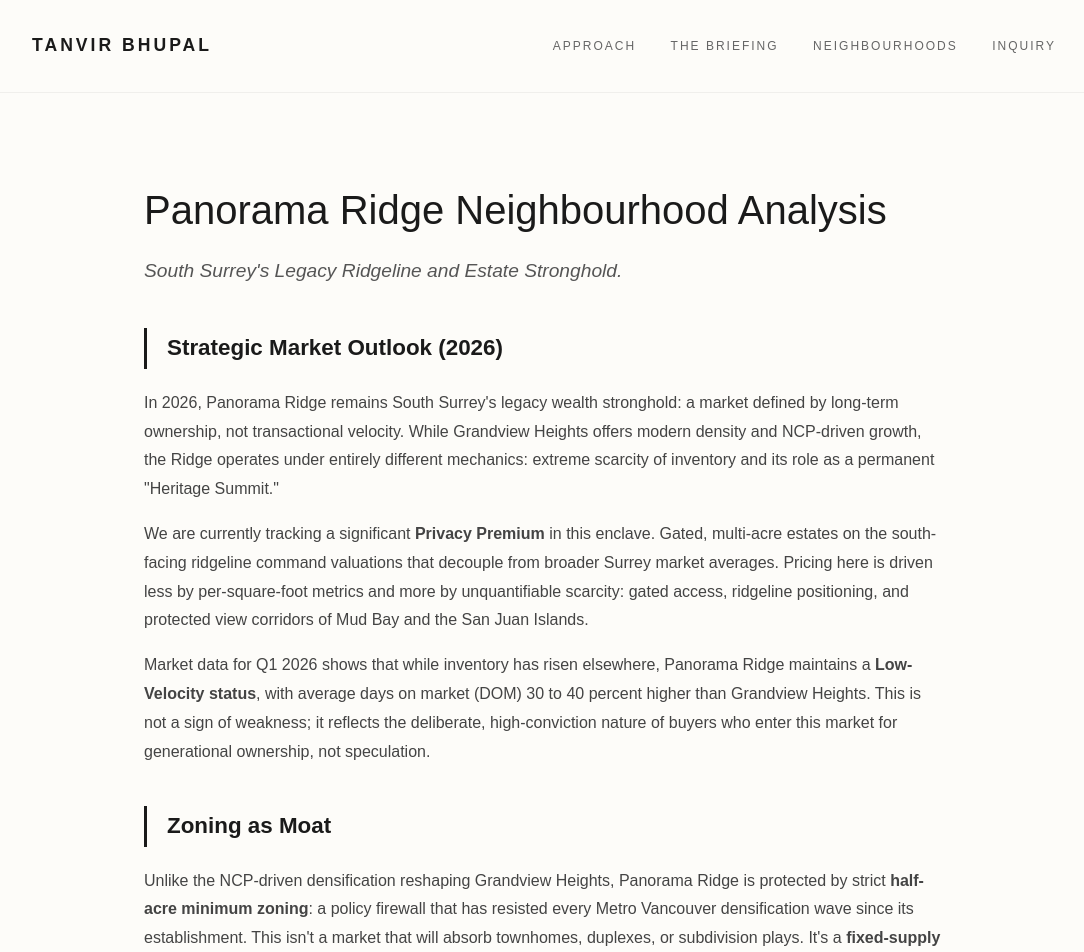
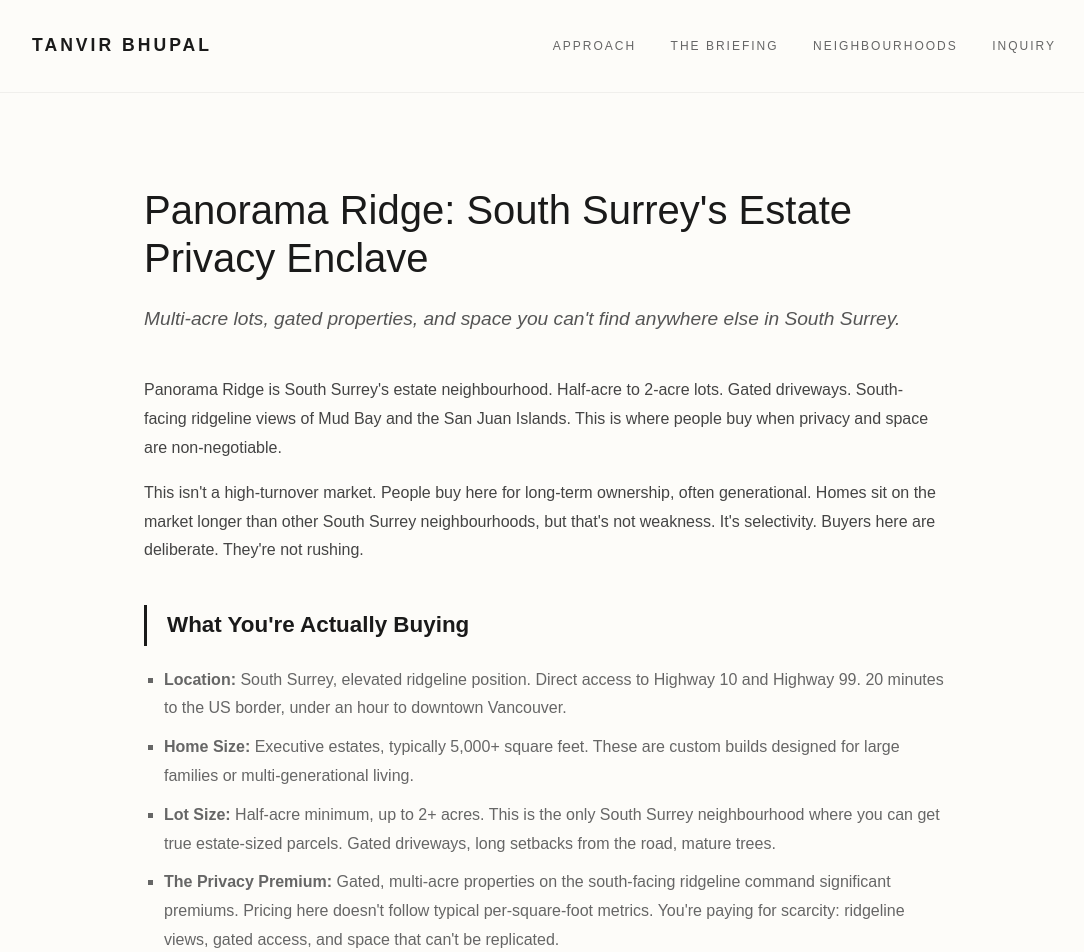
Before and after one commit to gvancouverhomes/tanvirbhupal-site, a Jekyll site: the page built from neighbourhoods/panorama-ridge.md, in a window 1280 px wide. Shown: the top 952 px of the page, without its empty margins (96-1180 px from the left). Built offline with Jekyll 4.4.1, drawn with Linux system fonts in a browser that asks for light colours; some of the changed text lies outside the part shown.

Commit message:
feat: implement evergreen panorama ridge intelligence briefing with legacy estate focus

```diff
--- a/neighbourhoods/panorama-ridge.md
+++ b/neighbourhoods/panorama-ridge.md
@@ -1,33 +1,20 @@
 ---
 layout: default
-title: Panorama Ridge Real Estate Strategy | South Surrey Legacy Estates
-description: Strategic analysis of Panorama Ridge’s fixed-supply market, ridgeline scarcity, and the 2026 Privacy Premium.
+title: Panorama Ridge Real Estate Strategy | South Surrey's Estate Privacy Enclave
+description: Strategic analysis of Panorama Ridge’s multi-acre lots, gated properties, and its role as a legacy estate privacy stronghold in South Surrey.
 permalink: /neighbourhoods/panorama-ridge/
 ---
 
 <style>
-  /* Variables & Root */
   :root { --dark: #1a1a1a; --mid: #555; --light: #666; --border: #eee; --bg-alt: #fafafa; --meta: #999; }
-
-  /* Base Layout */
   .intel-container { max-width: 800px; margin: 0 auto; padding: 60px 20px; color: #444; line-height: 1.8; }
-
-  /* Typography */
   .intel-header { font-size: 2.5rem; font-weight: normal; color: var(--dark); margin-bottom: 20px; line-height: 1.2; }
   .intel-sub { font-size: 1.2rem; color: var(--mid); margin-bottom: 40px; font-style: italic; }
   .section-title { font-size: 1.4rem; color: var(--dark); margin-top: 40px; border-left: 3px solid var(--dark); padding-left: 20px; margin-bottom: 20px; }
   .metric-label { text-transform: uppercase; font-size: 0.85rem; letter-spacing: 2px; color: var(--dark); margin-top: 40px; margin-bottom: 15px; font-weight: bold; }
-
-  /* Lists */
   .metric-list { padding-left: 20px; list-style-type: square; color: var(--light); margin-bottom: 30px; }
   .metric-list li { margin-bottom: 10px; }
 
-  /* Data Exhibit */
-  .data-exhibit { margin: 50px 0; text-align: center; background: #fff; padding: 30px; border: 1px solid var(--border); }
-  .data-exhibit img { max-width: 100%; height: auto; display: block; margin: 0 auto; }
-  .caption { font-size: 0.75rem; color: var(--meta); margin-top: 20px; text-transform: uppercase; letter-spacing: 2px; }
-
-  /* 10/10 Bulletproof Grid Audit Card */
   .audit-card {
     margin-top: 60px;
     padding: 40px;
@@ -41,12 +28,10 @@ permalink: /neighbourhoods/panorama-ridge/
     gap: 20px 40px;
     align-items: center;
   }
-
   .audit-title { grid-area: header; margin: 0; font-weight: bold; color: var(--dark); font-size: 1.1rem; }
   .audit-action { grid-area: action; }
   .audit-body { grid-area: body; }
   .audit-text { font-size: 0.95rem; color: #444; margin-bottom: 1.5rem; max-width: 650px; line-height: 1.6; }
-
   .audit-btn {
     display: inline-block;
     padding: 14px 28px;
@@ -60,18 +45,15 @@ permalink: /neighbourhoods/panorama-ridge/
     border: 1px solid var(--dark);
     white-space: nowrap;
   }
-  .audit-btn:hover { background: var(--mid); border-color: var(--mid); }
 
-  /* Navigation Grid */
-  .nav-section { padding: 80px 20px; border-top: 1px solid var(--border); background: var(--bg-alt); }
+  .nav-section { padding: 80px 20px; border-top: 1px solid var(--border); background: var(--bg-alt); margin-top: 80px; }
   .nav-section-title { font-size: 0.75rem; text-transform: uppercase; letter-spacing: 3px; color: var(--meta); margin-bottom: 40px; text-align: center; }
   .nav-grid { display: grid; grid-template-columns: repeat(auto-fit, minmax(200px, 1fr)); gap: 20px; max-width: 1100px; margin: 0 auto; }
-  .nav-card { display: block; padding: 30px 15px; background: #fff; border: 1px solid var(--border); text-decoration: none; transition: border-color 0.2s ease; text-align: center; }
+  .nav-card { display: block; padding: 30px 15px; background: #fff; border: 1px solid var(--border); text-decoration: none !important; transition: border-color 0.2s ease; text-align: center; }
   .nav-card:hover { border-color: var(--dark); }
   .nav-tag { display: block; font-size: 0.6rem; color: var(--meta); text-transform: uppercase; letter-spacing: 1px; margin-bottom: 8px; }
   .nav-name { display: block; font-size: 1rem; color: var(--dark); font-weight: bold; }
 
-  /* Responsive Hardening */
   @media (max-width: 768px) {
     .intel-container { padding: 40px 15px; }
     .intel-header { font-size: 1.85rem; }
@@ -79,63 +61,77 @@ permalink: /neighbourhoods/panorama-ridge/
       grid-template-columns: 1fr;
       grid-template-areas: "header" "body" "action";
       padding: 30px 20px;
-      gap: 20px;
     }
     .audit-btn { width: 100%; text-align: center; }
-    .nav-section { padding: 50px 15px; }
+    .nav-grid { grid-template-columns: 1fr; }
   }
 </style>
 
 <article class="intel-container">
   <header>
-    <h1 class="intel-header">Panorama Ridge Neighbourhood Analysis</h1>
-    <p class="intel-sub">South Surrey's Legacy Ridgeline and Estate Stronghold.</p>
+    <h1 class="intel-header">Panorama Ridge: South Surrey's Estate Privacy Enclave</h1>
+    <p class="intel-sub">Multi-acre lots, gated properties, and space you can't find anywhere else in South Surrey.</p>
   </header>
 
   <section>
-    <h2 class="section-title">Strategic Market Outlook (2026)</h2>
-    <p>In 2026, Panorama Ridge remains South Surrey's legacy wealth stronghold: a market defined by long-term ownership, not transactional velocity. While Grandview Heights offers modern density and NCP-driven growth, the Ridge operates under entirely different mechanics: extreme scarcity of inventory and its role as a permanent "Heritage Summit."</p>
+    <p>Panorama Ridge is South Surrey's estate neighbourhood. Half-acre to 2-acre lots. Gated driveways. South-facing ridgeline views of Mud Bay and the San Juan Islands. This is where people buy when privacy and space are non-negotiable.</p>
+    <p>This isn't a high-turnover market. People buy here for long-term ownership, often generational. Homes sit on the market longer than other South Surrey neighbourhoods, but that's not weakness. It's selectivity. Buyers here are deliberate. They're not rushing.</p>
 
-    <p>We are currently tracking a significant <strong>Privacy Premium</strong> in this enclave. Gated, multi-acre estates on the south-facing ridgeline command valuations that decouple from broader Surrey market averages. Pricing here is driven less by per-square-foot metrics and more by unquantifiable scarcity: gated access, ridgeline positioning, and protected view corridors of Mud Bay and the San Juan Islands.</p>
-
-    <p>Market data for Q1 2026 shows that while inventory has risen elsewhere, Panorama Ridge maintains a <strong>Low-Velocity status</strong>, with average days on market (DOM) 30 to 40 percent higher than Grandview Heights. This is not a sign of weakness; it reflects the deliberate, high-conviction nature of buyers who enter this market for generational ownership, not speculation.</p>
-
-    <h2 class="section-title">Zoning as Moat</h2>
-    <p>Unlike the NCP-driven densification reshaping Grandview Heights, Panorama Ridge is protected by strict <strong>half-acre minimum zoning</strong>: a policy firewall that has resisted every Metro Vancouver densification wave since its establishment. This isn't a market that will absorb townhomes, duplexes, or subdivision plays. It's a <strong>fixed-supply enclave</strong> in a densifying region.</p>
-
-    <figure class="data-exhibit">
-      <img src="/assets/images/panorama-ridge-velocity-2026.png"
-           alt="Q1 2026 scatter plot comparing Grandview Heights velocity (185% cluster) versus Panorama Ridge scarcity (sub-90% dispersion) with Privacy Premium overlay.">
-      <figcaption class="caption">Strategic Analysis: Panorama Ridge Scarcity & Value Decoupling</figcaption>
-    </figure>
-
-    <h3 class="metric-label">Core Intelligence Metrics</h3>
+    <h2 class="section-title">What You're Actually Buying</h2>
     <ul class="metric-list">
-        <li><strong>Education Authority:</strong> Colebrook Elementary, North Ridge Elementary, and Panorama Ridge Secondary.</li>
-        <li><strong>Asset Class:</strong> Gated executive estates (5,000+ sq. ft.), original ridgeline custom builds, and 1/2-acre to 2-acre parcels.</li>
-        <li><strong>Infrastructure Entity:</strong> Direct access to Highway 10 and Highway 99 corridors, and proximity to the Boundary Bay regional trail system.</li>
-        <li><strong>Zoning Context:</strong> Protected by half-acre minimum lot size policies: untouched by the density reforms applied to NCP zones elsewhere in South Surrey.</li>
+        <li><strong>Location:</strong> South Surrey, elevated ridgeline position. Direct access to Highway 10 and Highway 99. 20 minutes to the US border, under an hour to downtown Vancouver.</li>
+        <li><strong>Home Size:</strong> Executive estates, typically 5,000+ square feet. These are custom builds designed for large families or multi-generational living.</li>
+        <li><strong>Lot Size:</strong> Half-acre minimum, up to 2+ acres. This is the only South Surrey neighbourhood where you can get true estate-sized parcels. Gated driveways, long setbacks from the road, mature trees.</li>
+        <li><strong>The Privacy Premium:</strong> Gated, multi-acre properties on the south-facing ridgeline command significant premiums. Pricing here doesn't follow typical per-square-foot metrics. You're paying for scarcity: ridgeline views, gated access, and space that can't be replicated.</li>
     </ul>
 
-    <h2 class="section-title">What Panorama Ridge Is Not</h2>
+    <h2 class="section-title">Why Panorama Ridge Holds Value</h2>
     <ul class="metric-list">
-        <li><strong>Not a redevelopment opportunity market:</strong> Zoning protections prevent subdivision or density plays.</li>
-        <li><strong>Not a first-time buyer entry point:</strong> Pricing floors reflect legacy land value, not starter-home economics.</li>
-        <li><strong>Not experiencing NCP-driven transformation:</strong> This is a preservation enclave, not a growth corridor.</li>
+        <li><strong>Zoning Protection:</strong> Half-acre minimum lot size is locked in. While other South Surrey neighbourhoods are seeing townhome developments and lot splits, Panorama Ridge can't be subdivided. No duplexes. No townhomes. The character is preserved by zoning.</li>
+        <li><strong>Fixed Supply:</strong> There's no more land to develop. The neighbourhood is built out. The only way to buy here is when an existing owner sells, and that doesn't happen often.</li>
+        <li><strong>Generational Ownership:</strong> People buy here and stay. This isn't a stepping-stone neighbourhood. It's a destination. That low turnover creates scarcity, and scarcity protects value.</li>
     </ul>
 
-    <p><strong>Strategic Positioning:</strong> Panorama Ridge is not a velocity play: it's a scarcity hold in a region that will never replicate it. Values in 2026 are anchored by <strong>Land-Value Strongholds</strong>, where preservation of space and privacy drives long-term appreciation, independent of transactional market noise.</p>
+    <h2 class="section-title">Who Panorama Ridge Is For</h2>
+    <p><strong>This area fits you if:</strong></p>
+    <ul class="metric-list">
+        <li>You want multi-acre privacy and don't want to see your neighbours</li>
+        <li>You need 5,000+ square feet for a large or multi-generational family</li>
+        <li>You value gated access and ridgeline views</li>
+        <li>You're planning to stay long-term (10+ years)</li>
+        <li>You're established professionally and this is your legacy property</li>
+    </ul>
+
+    <p><strong>This area does NOT fit if:</strong></p>
+    <ul class="metric-list">
+        <li>You want walkable village living (see Ocean Park)</li>
+        <li>You're downsizing and don't want to maintain a large estate</li>
+        <li>You need fast resale velocity (homes here take longer to sell)</li>
+        <li>You want lock-and-go, low-maintenance living (see Morgan Creek)</li>
+        <li>You're a first-time luxury buyer testing the market (entry pricing reflects legacy land value)</li>
+    </ul>
+
+    <h2 class="section-title">Panorama Ridge vs The Competition</h2>
+    <ul class="metric-list">
+        <li><strong>vs Elgin Chantrell:</strong> Elgin Chantrell gives you 12,000 sq ft to 1-acre lots with school catchment priority. Panorama Ridge gives you half-acre to 2+ acre estates with ridgeline privacy. Elgin Chantrell is for executive families with kids. Panorama Ridge is for legacy estate holders.</li>
+        <li><strong>vs Morgan Creek:</strong> Morgan Creek gives you golf course views and strata-managed maintenance. Panorama Ridge gives you gated privacy and multi-acre space. Morgan Creek is for downsizers who want convenience. Panorama Ridge is for buyers who want total seclusion.</li>
+        <li><strong>vs Ocean Park:</strong> Ocean Park gives you walkable village living and ocean proximity. Panorama Ridge gives you ridgeline elevation and acreage privacy. Ocean Park is for lifestyle buyers who want community. Panorama Ridge is for buyers who want separation.</li>
+    </ul>
+
+    <h2 class="section-title">The Resale Reality</h2>
+    <p>Panorama Ridge doesn't operate on the same timeline as other South Surrey neighbourhoods. Homes here take longer to sell because the buyer pool is smaller and more selective.</p>
+    <p>But that doesn't mean values are weak. The half-acre zoning protection ensures supply stays fixed while the rest of South Surrey densifies. As Metro Vancouver continues to absorb density, neighbourhoods that preserve space become rarer and more valuable.</p>
+    <p>Value here is driven by land scarcity, not per-square-foot comps. You're buying ridgeline positioning, gated access, and multi-acre privacy that can't be replicated in any other South Surrey neighbourhood.</p>
+    <p>If you're buying here, you're buying for generational ownership. This isn't a 3-5 year flip. This is a 10-20 year hold, or longer.</p>
   </section>
 
   <section class="audit-card" aria-labelledby="audit-heading">
     <h2 id="audit-heading" class="audit-title">Strategic Portfolio Review</h2>
-
     <div class="audit-action">
-      <a href="/contact" class="audit-btn">INITIATE INQUIRY</a>
+      <a href="/contact/" class="audit-btn">INQUIRE ABOUT PANORAMA RIDGE</a>
     </div>
-
     <div class="audit-body">
-      <p class="audit-text">For Legacy Holders: If you're evaluating whether your ridgeline estate still reflects optimal positioning in 2026, or if you're considering acquisition into this fixed-supply enclave, initiate a Strategic Portfolio Review.</p>
+      <p class="audit-text">For Legacy Holders: If you're evaluating whether your ridgeline estate still reflects optimal positioning, or if you're considering acquisition into this fixed-supply enclave, initiate a Strategic Portfolio Review.</p>
       <p class="audit-text" style="margin-bottom: 0;">For a comparative analysis of ridgeline asset valuations versus Modern New-Build assets in Grandview Heights, or to audit your Privacy Premium positioning, please initiate an inquiry.</p>
     </div>
   </section>
@@ -146,11 +142,11 @@ permalink: /neighbourhoods/panorama-ridge/
     <h2 class="nav-section-title">Compare Strategic Locations</h2>
     <nav class="nav-grid" aria-label="Neighborhood navigation">
       <a href="/neighbourhoods/ocean-park/" class="nav-card">
-        <span class="nav-tag">The Cornerstone</span>
+        <span class="nav-tag">The Coastal Village</span>
         <span class="nav-name">Ocean Park &rarr;</span>
       </a>
       <a href="/neighbourhoods/morgan-creek/" class="nav-card">
-        <span class="nav-tag">The Strategic Anchor</span>
+        <span class="nav-tag">The Golf Course Enclave</span>
         <span class="nav-name">Morgan Creek &rarr;</span>
       </a>
       <a href="/neighbourhoods/elgin-chantrell/" class="nav-card">
```
